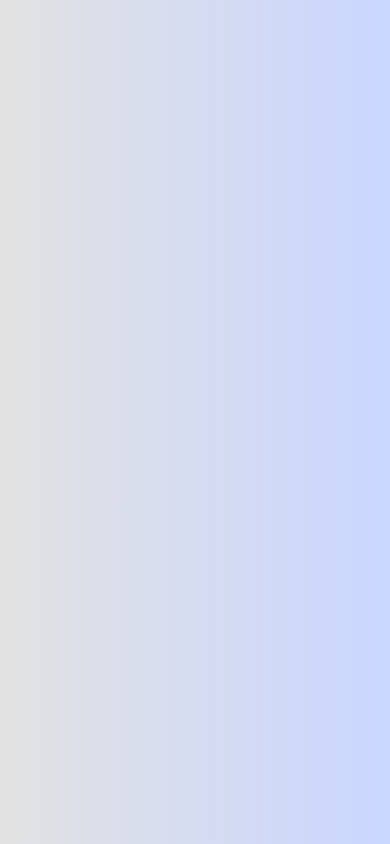
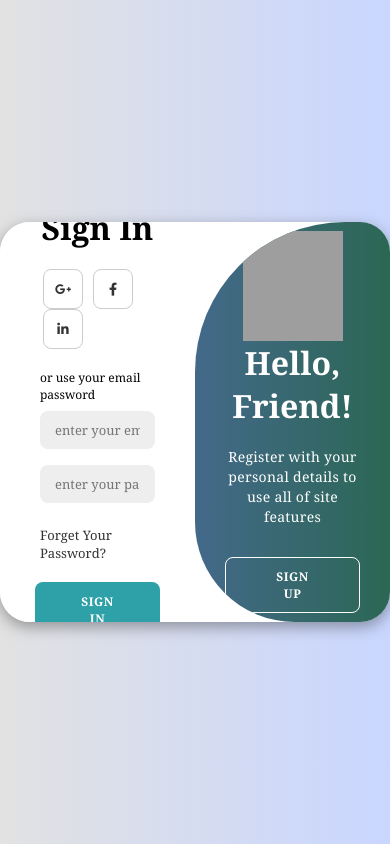
Before and after one commit to Fateemah133/ppms, a plain HTML site: page login.html in a window 390 px wide. Drawn offline with Linux system fonts and the light colour scheme; grey boxes are pictures that could not be loaded.

Commit message:
Update login.css

```diff
--- a/login.css
+++ b/login.css
@@ -184,25 +184,3 @@ body{
 .container.active .toggle-right{
     transform: translateX(200%);
 }
-
-@media (max-width: 1200px) {
-    .container {
-        grid-template-columns: repeat(2, 1fr);
-    }
-
-
-}
-
-@media (max-width: 768px) {
-    .container {
-        width: 0;
-        height: 100vh;
-        top: 0;
-        position: fixed;
-        left: -260px;
-        overflow-y: auto;
-        flex-direction: row;
-    }
-
-
-}
```
